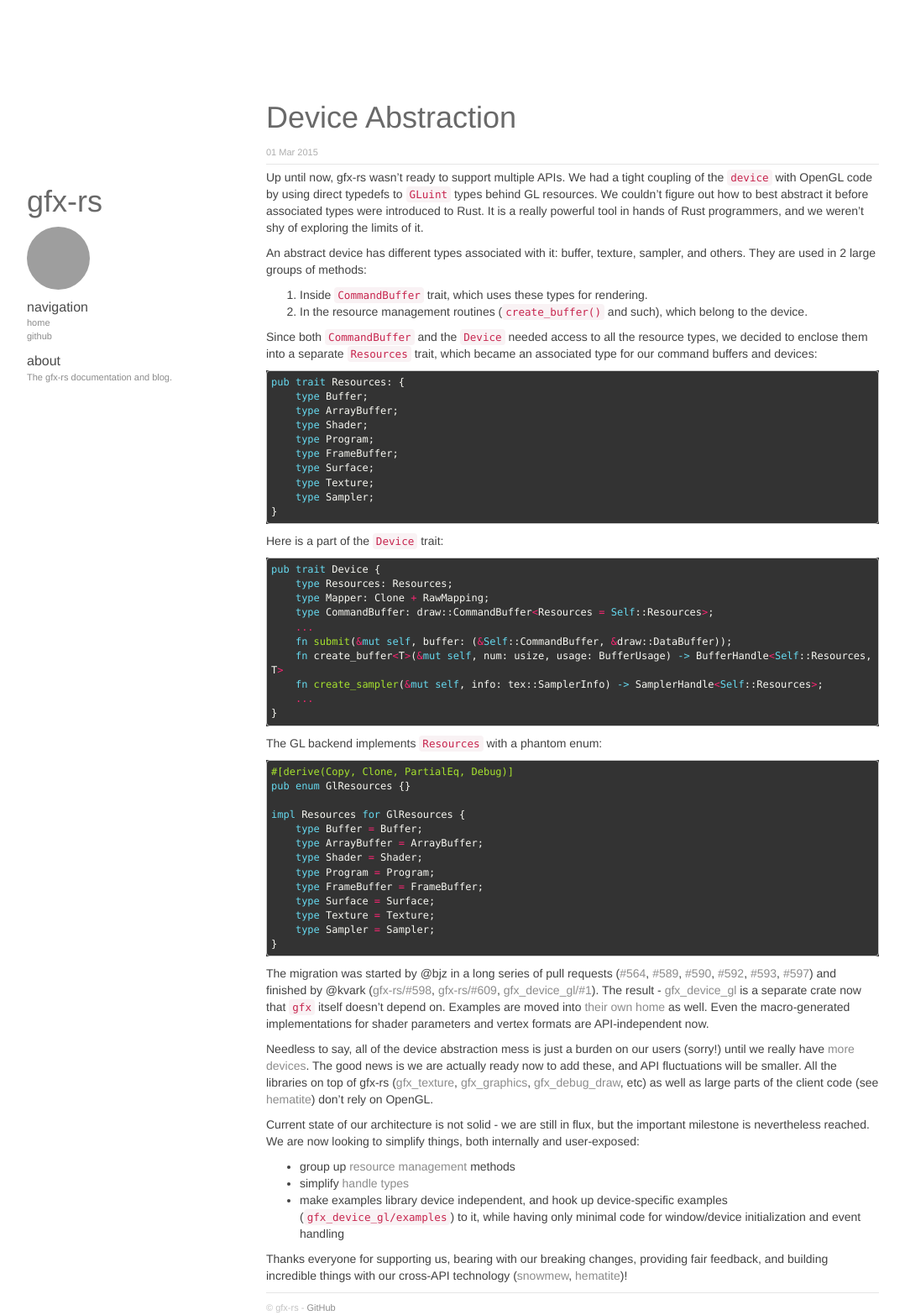
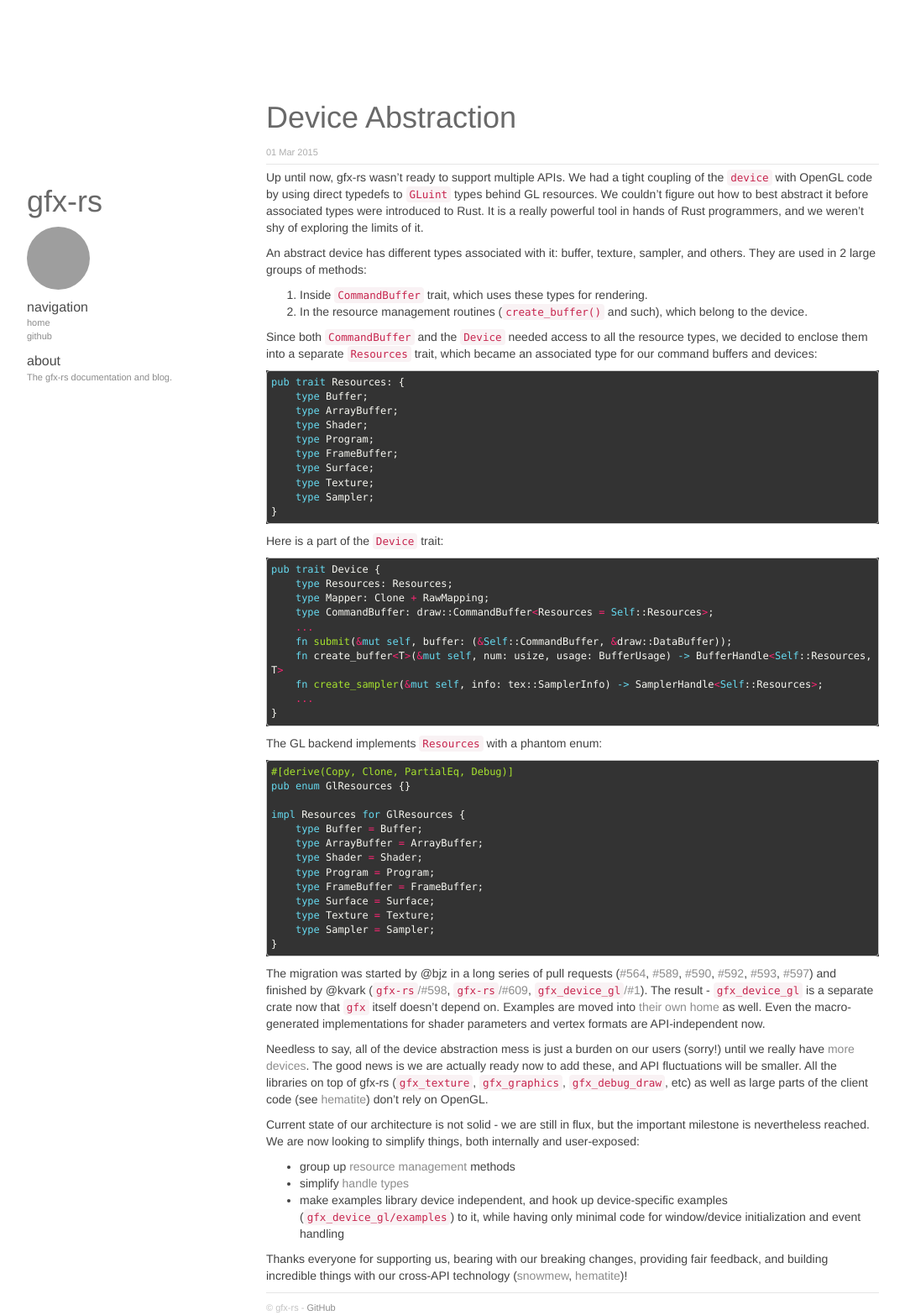
Before and after one commit to gfx-rs/gfx-rs.github.io, a Jekyll site: the page built from _posts/2015-03-01-device.md, in a window 1280 px wide. Shown: the whole page at 84% size, without its empty margins (53-1131 px from the left). Built offline with Jekyll 4.4.1, drawn with Linux system fonts in a browser that asks for light colours; nearby versions of some CDN libraries; library files that are not in the unit come from our copies; Markdown is read by kramdown in place of the engine named in the settings; grey boxes are pictures that could not be loaded.

```diff
--- a/_posts/2015-03-01-device.md
+++ b/_posts/2015-03-01-device.md
@@ -6,6 +6,7 @@ title: Device Abstraction
 Up until now, gfx-rs wasn't ready to support multiple APIs. We had a tight coupling of the `device` with OpenGL code by using direct typedefs to `GLuint` types behind GL resources. We couldn't figure out how to best abstract it before associated types were introduced to Rust. It is a really powerful tool in hands of Rust programmers, and we weren't shy of exploring the limits of it.
 
 An abstract device has different types associated with it: buffer, texture, sampler, and others. They are used in 2 large groups of methods:
+
   1. Inside `CommandBuffer` trait, which uses these types for rendering.
   2. In the resource management routines (`create_buffer()` and such), which belong to the device.
 
@@ -54,11 +55,13 @@ impl Resources for GlResources {
 }
 {% endhighlight %}
 
-The migration was started by @bjz in a long series of pull requests ([#564](https://github.com/gfx-rs/gfx-rs/issues/564), [#589](https://github.com/gfx-rs/gfx-rs/issues/589), [#590](https://github.com/gfx-rs/gfx-rs/issues/590), [#592](https://github.com/gfx-rs/gfx-rs/issues/592), [#593](https://github.com/gfx-rs/gfx-rs/issues/593), [#597](https://github.com/gfx-rs/gfx-rs/issues/597)) and finished by @kvark ([gfx-rs/#598](https://github.com/gfx-rs/gfx-rs/pull/598), [gfx-rs/#609](https://github.com/gfx-rs/gfx-rs/pull/609), [gfx_device_gl/#1](https://github.com/gfx-rs/gfx_device_gl/pull/1)). The result - [gfx_device_gl](https://github.com/gfx-rs/gfx_device_gl) is a separate crate now that `gfx` itself doesn't depend on. Examples are moved into [their own home](https://github.com/gfx-rs/gfx_examples) as well. Even the macro-generated implementations for shader parameters and vertex formats are API-independent now.
 
-Needless to say, all of the device abstraction mess is just a burden on our users (sorry!) until we really have [more devices](https://github.com/gfx-rs/gfx-rs/issues/352). The good news is we are actually ready now to add these, and API fluctuations will be smaller. All the libraries on top of gfx-rs ([gfx_texture](https://github.com/PistonDevelopers/gfx_texture), [gfx_graphics](https://github.com/PistonDevelopers/gfx_graphics), [gfx_debug_draw](https://github.com/PistonDevelopers/gfx-debug-draw), etc) as well as large parts of the client code (see [hematite](https://github.com/PistonDevelopers/hematite)) don't rely on OpenGL.
+The migration was started by @bjz in a long series of pull requests ([#564](https://github.com/gfx-rs/gfx-rs/issues/564), [#589](https://github.com/gfx-rs/gfx-rs/issues/589), [#590](https://github.com/gfx-rs/gfx-rs/issues/590), [#592](https://github.com/gfx-rs/gfx-rs/issues/592), [#593](https://github.com/gfx-rs/gfx-rs/issues/593), [#597](https://github.com/gfx-rs/gfx-rs/issues/597)) and finished by @kvark ([`gfx-rs`/#598](https://github.com/gfx-rs/gfx-rs/pull/598), [`gfx-rs`/#609](https://github.com/gfx-rs/gfx-rs/pull/609), [`gfx_device_gl`/#1](https://github.com/gfx-rs/gfx_device_gl/pull/1)). The result - [`gfx_device_gl`](https://github.com/gfx-rs/gfx_device_gl) is a separate crate now that `gfx` itself doesn't depend on. Examples are moved into [their own home](https://github.com/gfx-rs/gfx_examples) as well. Even the macro-generated implementations for shader parameters and vertex formats are API-independent now.
+
+Needless to say, all of the device abstraction mess is just a burden on our users (sorry!) until we really have [more devices](https://github.com/gfx-rs/gfx-rs/issues/352). The good news is we are actually ready now to add these, and API fluctuations will be smaller. All the libraries on top of gfx-rs ([`gfx_texture`](https://github.com/PistonDevelopers/gfx_texture), [`gfx_graphics`](https://github.com/PistonDevelopers/gfx_graphics), [`gfx_debug_draw`](https://github.com/PistonDevelopers/gfx-debug-draw), etc) as well as large parts of the client code (see [hematite](https://github.com/PistonDevelopers/hematite)) don't rely on OpenGL.
 
 Current state of our architecture is not solid - we are still in flux, but the important milestone is nevertheless reached. We are now looking to simplify things, both internally and user-exposed:
+
 - group up [resource management](https://github.com/gfx-rs/gfx-rs/issues/570) methods
 - simplify [handle types](https://github.com/gfx-rs/gfx-rs/issues/616)
 - make examples library device independent, and hook up device-specific examples (`gfx_device_gl/examples`) to it, while having only minimal code for window/device initialization and event handling
```
